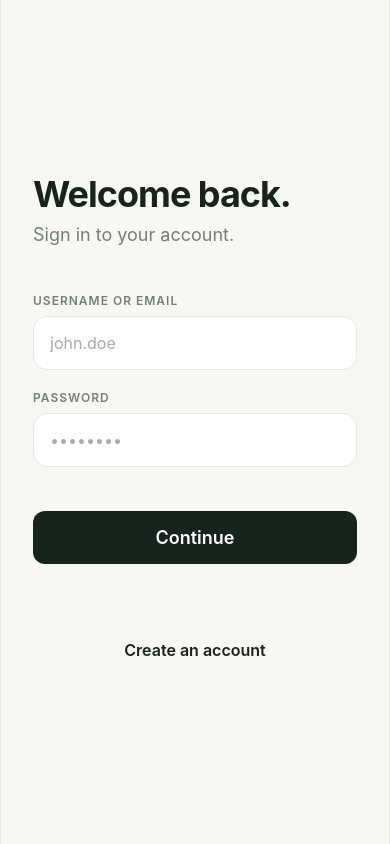
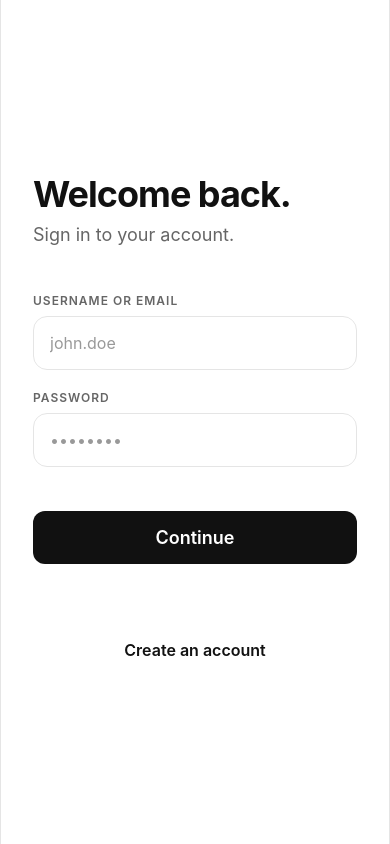
Before and after one commit to AdeelMalik22/splitwise-frontend, a React Native app: screen /Login in a window 390 px wide. Built offline with nearby package versions, Linux system fonts and the light colour scheme.

Commit message:
updated the theme

```diff
--- a/App.tsx
+++ b/App.tsx
@@ -20,17 +20,17 @@ export default function App() {
 const styles = StyleSheet.create({
   root: {
     flex: 1,
-    backgroundColor: "#F7F8F4",
+    backgroundColor: "#000000",
     alignItems: "center",
   },
   container: {
     flex: 1,
     width: "100%",
     maxWidth: Platform.OS === "web" ? 500 : undefined,
-    backgroundColor: "#F7F8F4",
+    backgroundColor: "#FFFFFF",
     overflow: "hidden",
     borderLeftWidth: Platform.OS === "web" ? 1 : 0,
     borderRightWidth: Platform.OS === "web" ? 1 : 0,
-    borderColor: "#E5E8DF",
+    borderColor: "#E5E5E5",
   },
 });
--- a/src/navigation/RootNavigator.tsx
+++ b/src/navigation/RootNavigator.tsx
@@ -29,10 +29,10 @@ const MyDarkTheme = {
   ...DarkTheme,
   colors: {
     ...DarkTheme.colors,
-    background: "#F7F8F4",
+    background: "#FFFFFF",
     card: "#FFFFFF",
-    text: "#17231D",
-    border: "#E5E8DF",
+    text: "#111111",
+    border: "#E5E5E5",
   },
 };
 
@@ -41,8 +41,8 @@ export default function RootNavigator() {
 
   if (isLoading) {
     return (
-      <View style={{ flex: 1, backgroundColor: "#F7F8F4", justifyContent: "center", alignItems: "center" }}>
-        <ActivityIndicator size="large" color="#17231D" />
+      <View style={{ flex: 1, backgroundColor: "#FFFFFF", justifyContent: "center", alignItems: "center" }}>
+        <ActivityIndicator size="large" color="#111111" />
       </View>
     );
   }
@@ -51,8 +51,8 @@ export default function RootNavigator() {
     <NavigationContainer theme={MyDarkTheme}>
       <Stack.Navigator
         screenOptions={{
-          headerStyle: { backgroundColor: "#F7F8F4" },
-          headerTintColor: "#17231D",
+          headerStyle: { backgroundColor: "#FFFFFF" },
+          headerTintColor: "#111111",
           headerTitleStyle: { fontWeight: "700" },
           headerShadowVisible: false,
           headerBackTitleVisible: false,
--- a/src/navigation/TabNavigator.tsx
+++ b/src/navigation/TabNavigator.tsx
@@ -28,7 +28,7 @@ export default function TabNavigator() {
           elevation: 0,
           backgroundColor: "rgba(255, 255, 255, 0.94)",
           borderWidth: 1,
-          borderColor: "#E5E8DF",
+          borderColor: "#E5E5E5",
           borderRadius: 32,
           height: 64,
           paddingBottom: 0,
@@ -43,7 +43,7 @@ export default function TabNavigator() {
         ),
         tabBarShowLabel: true,
         tabBarLabelStyle: { fontSize: 11, fontWeight: "700", marginBottom: 5 },
-        tabBarActiveTintColor: "#17231D",
+        tabBarActiveTintColor: "#111111",
         tabBarInactiveTintColor: "#A3ADA6",
       }}
     >
--- a/src/theme.ts
+++ b/src/theme.ts
@@ -1,26 +1,26 @@
 export const colors = {
-  background: "#F7F8F4",
-  secondaryBg: "#FFFFFF",
+  background: "#FFFFFF",
+  secondaryBg: "#F8F8F8",
   surface: "#FFFFFF",
-  border: "#E5E8DF",
-  textPrimary: "#17231D",
-  textSecondary: "#718078",
-  textMuted: "#A3ADA6",
-  success: "#2B8A61",
-  error: "#D95C55",
+  border: "#E5E5E5",
+  textPrimary: "#111111",
+  textSecondary: "#666666",
+  textMuted: "#999999",
+  success: "#178A3B",
+  error: "#E53935",
   warning: "#D28A35",
-  accent: "#CDEB74",
-  accentDark: "#6A7C2D",
-  ink: "#17231D",
+  accent: "#111111",
+  accentDark: "#111111",
+  ink: "#111111",
   // Compatibility aliases for the original UI primitives.
-  primary: "#17231D",
-  primaryLight: "#6A7C2D",
-  danger: "#D95C55",
-  text: "#17231D",
+  primary: "#111111",
+  primaryLight: "#111111",
+  danger: "#E53935",
+  text: "#111111",
   surfaceHigh: "#FFFFFF",
-  surfaceBorder: "#E5E8DF",
+  surfaceBorder: "#E5E5E5",
 };
 
 export const spacing = { xs: 6, sm: 10, md: 16, lg: 22, xl: 30 };
 export const radius = { sm: 10, md: 14, lg: 20, pill: 999 };
-export const shadows = { sm: { shadowColor: "#17231D", shadowOpacity: 0.08, shadowRadius: 8, shadowOffset: { width: 0, height: 4 }, elevation: 2 } };
+export const shadows = { sm: { shadowColor: "#111111", shadowOpacity: 0.08, shadowRadius: 8, shadowOffset: { width: 0, height: 4 }, elevation: 2 } };
```
